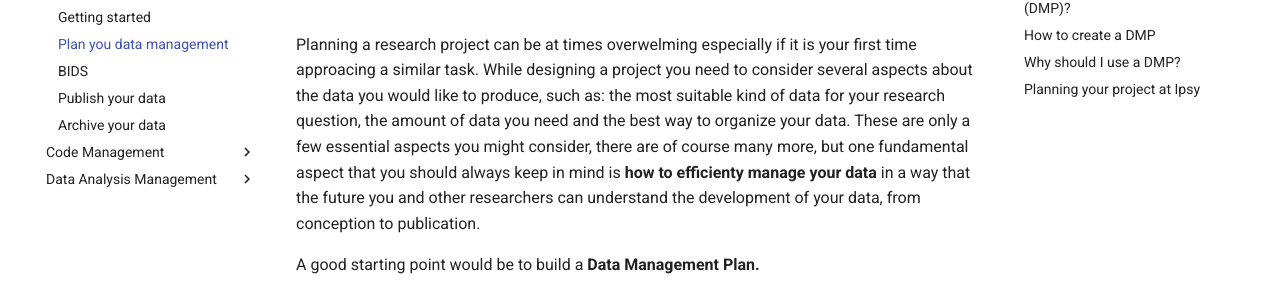
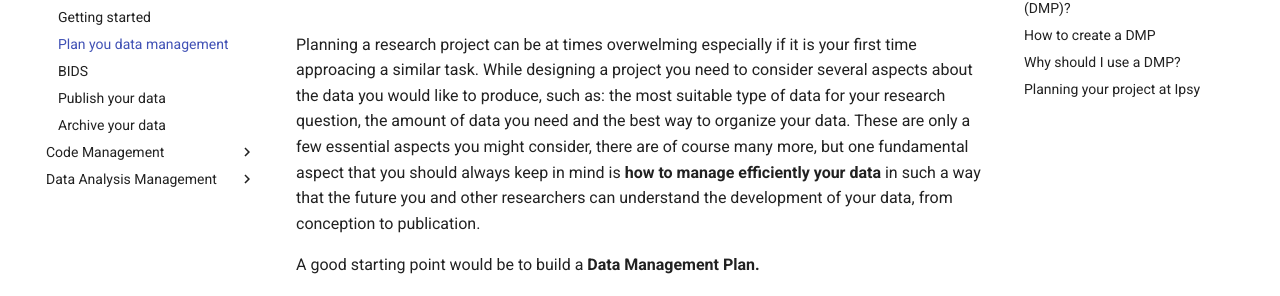
Before and after one commit to pvavra/temp-ipsy, an MkDocs documentation site: the page built from docs/open-science/research-data-management/planning.md, in a window 1280 px wide and 900 px high. Shown: the part 196-492 px from the top of the window. Built offline with MkDocs 1.6.1 and Material for MkDocs 9.7.7, drawn with Linux system fonts in a browser that asks for light colours.

Commit message:
Fix typo and sentence

```diff
--- a/docs/open-science/research-data-management/planning.md
+++ b/docs/open-science/research-data-management/planning.md
@@ -1,8 +1,8 @@
 # Plan your data management
 
 Planning a research project can be at times overwelming especially if it is your first time approacing a similar task.
-While designing a project you need to consider several aspects about the data you would like to produce, such as: the most suitable kind of data for your research question, the amount of data you need and the best way to organize your data.
-These are only a few essential aspects you might consider, there are of course many more, but one fundamental aspect that you should always keep in mind is **how to efficienty manage your data** in a way that the future you and other researchers can understand the development of your data, from conception to publication.
+While designing a project you need to consider several aspects about the data you would like to produce, such as: the most suitable type of data for your research question, the amount of data you need and the best way to organize your data.
+These are only a few essential aspects you might consider, there are of course many more, but one fundamental aspect that you should always keep in mind is **how to manage efficiently your data** in such a way that the future you and other researchers can understand the development of your data, from conception to publication.
 
 A good starting point would be to build a **Data Management Plan.**
 
```
